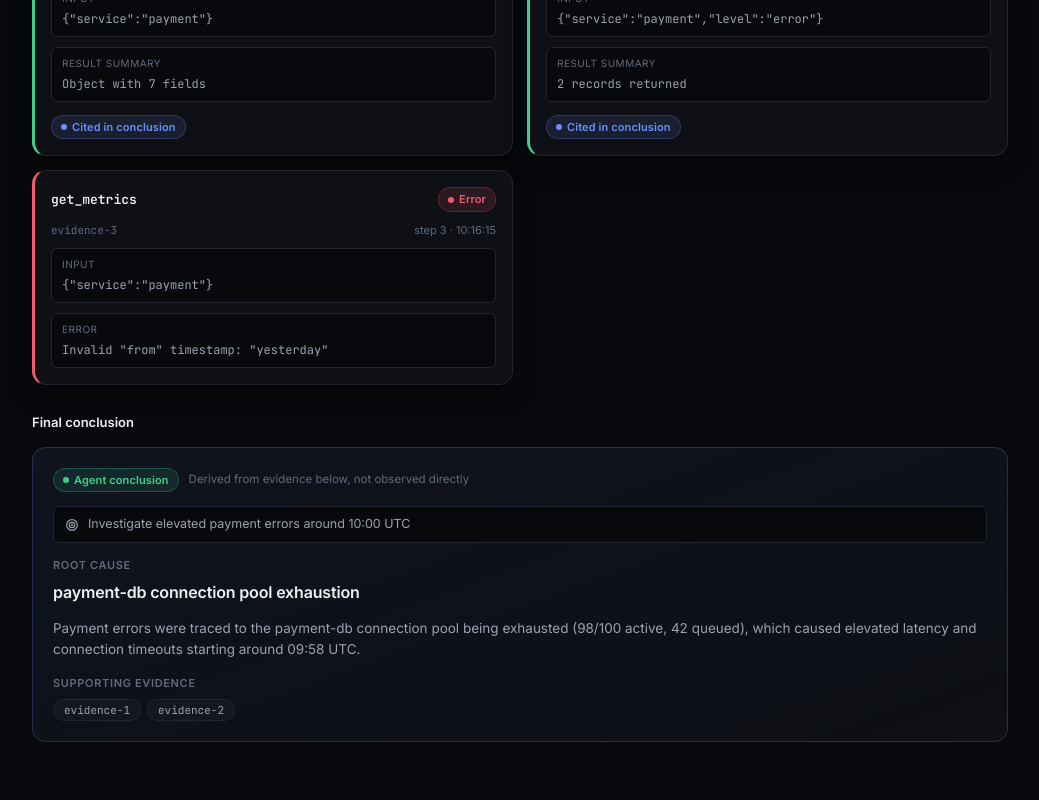
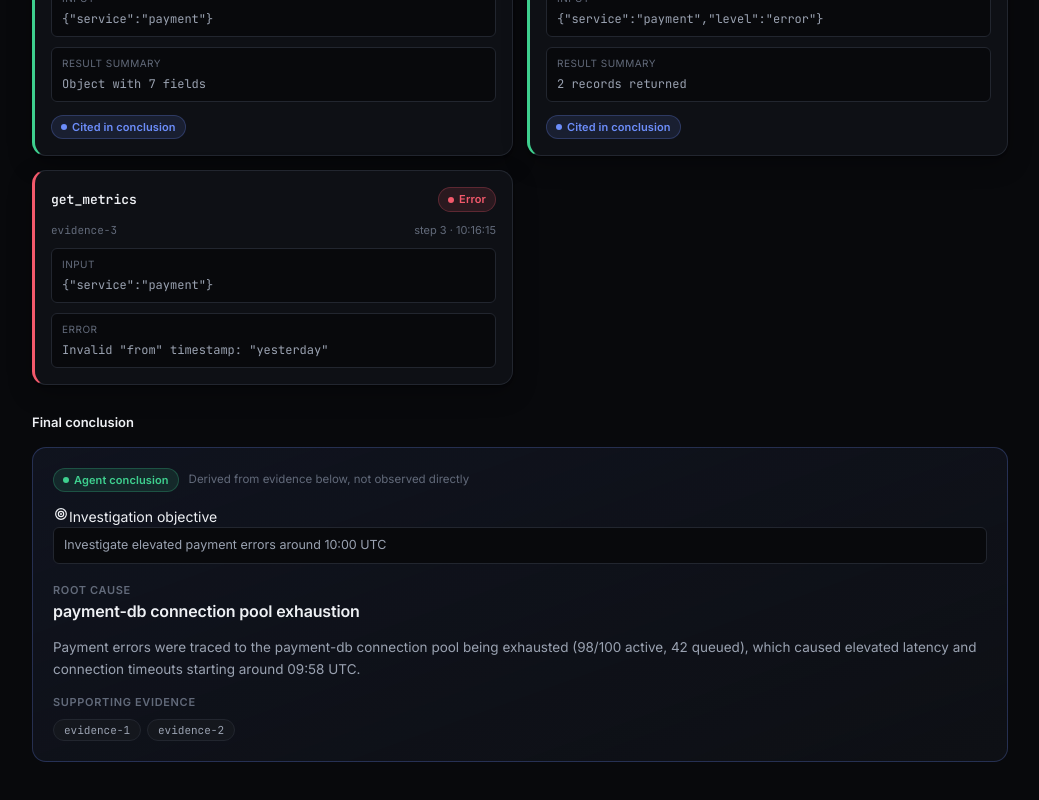
Before and after one commit to KeshavKandoi/TraceOps, a React (Vite) app in the folder frontend/: page / in a window 1280 px wide. Shown: the part 1057-1857 px from the top of the page, without its empty margins (240-1279 px from the left). Built offline with nearby package versions, Linux system fonts and the light colour scheme.

Commit message:
feat: enhance ConclusionPanel layout for improved readability and structure

```diff
--- a/frontend/src/components/ConclusionPanel.tsx
+++ b/frontend/src/components/ConclusionPanel.tsx
@@ -28,13 +28,23 @@ export function ConclusionPanel({ finalResponse, onSelectEvidence }: ConclusionP
         <span className="conclusion-status-note">Derived from evidence below, not observed directly</span>
       </div>
 
-      <div className="conclusion-objective">
-        <IconTarget aria-hidden="true" />
-        <span>{finalResponse.objective}</span>
+      <div>
+        <div className="conclusion-observed-label">
+          <IconTarget aria-hidden="true" />
+          Investigation objective
+        </div>
+        <div className="conclusion-objective">
+          <span>{finalResponse.objective}</span>
+        </div>
       </div>
 
       <div>
-        <div className="header-eyebrow">Root cause</div>
+        <div className="conclusion-derivation" aria-hidden="true">
+          <span className="conclusion-derivation-line" />
+          <span className="header-eyebrow" style={{ marginBottom: 0 }}>
+            Root cause
+          </span>
+        </div>
         <div className="conclusion-root-cause">{finalResponse.rootCause}</div>
       </div>
 
```
